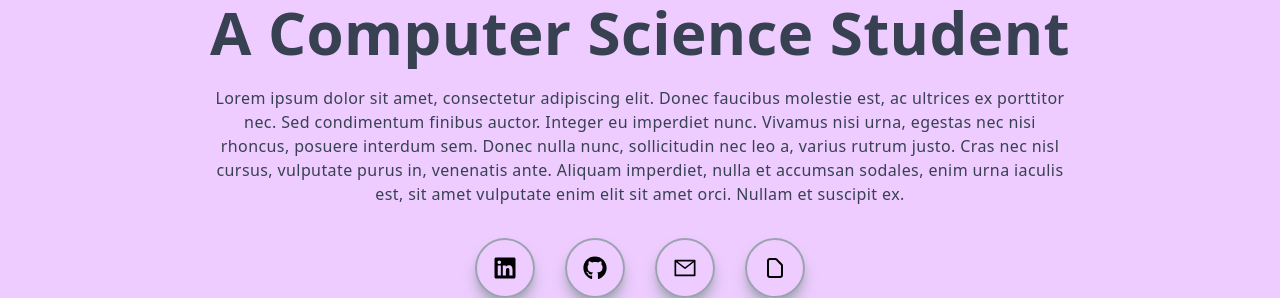
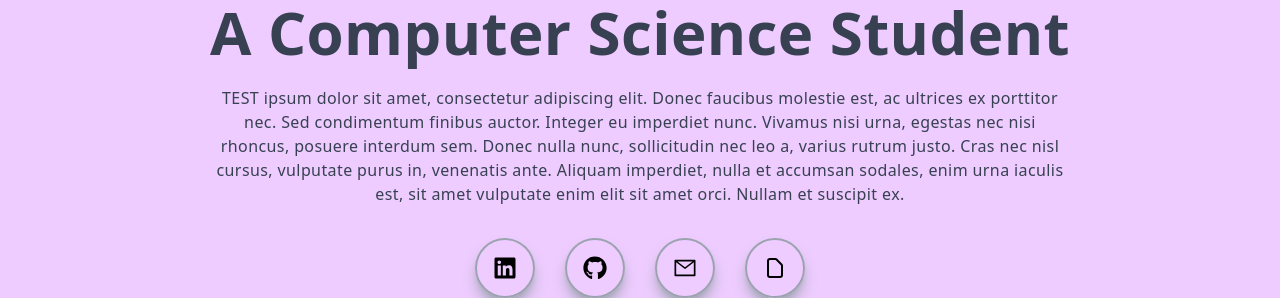
Before and after one commit to andrewmcl6081/portfolio, a Next.js app: page / in a window 1280 px wide. Shown: the part 292-590 px from the top of the page. Built offline with nearby package versions, Linux system fonts and the light colour scheme.

Commit message:
Test commit to test auto deployment

```diff
--- a/src/components/Hero.jsx
+++ b/src/components/Hero.jsx
@@ -12,7 +12,7 @@ const Hero = () => {
           </h1>
           <h1 className="py-2 text-gray-700">A Computer Science Student</h1>
           <p className="py-4 text-gray-700 max-w-[70%] m-auto">
-            Lorem ipsum dolor sit amet, consectetur adipiscing elit. Donec
+            TEST ipsum dolor sit amet, consectetur adipiscing elit. Donec
             faucibus molestie est, ac ultrices ex porttitor nec. Sed condimentum
             finibus auctor. Integer eu imperdiet nunc. Vivamus nisi urna,
             egestas nec nisi rhoncus, posuere interdum sem. Donec nulla nunc,
```
